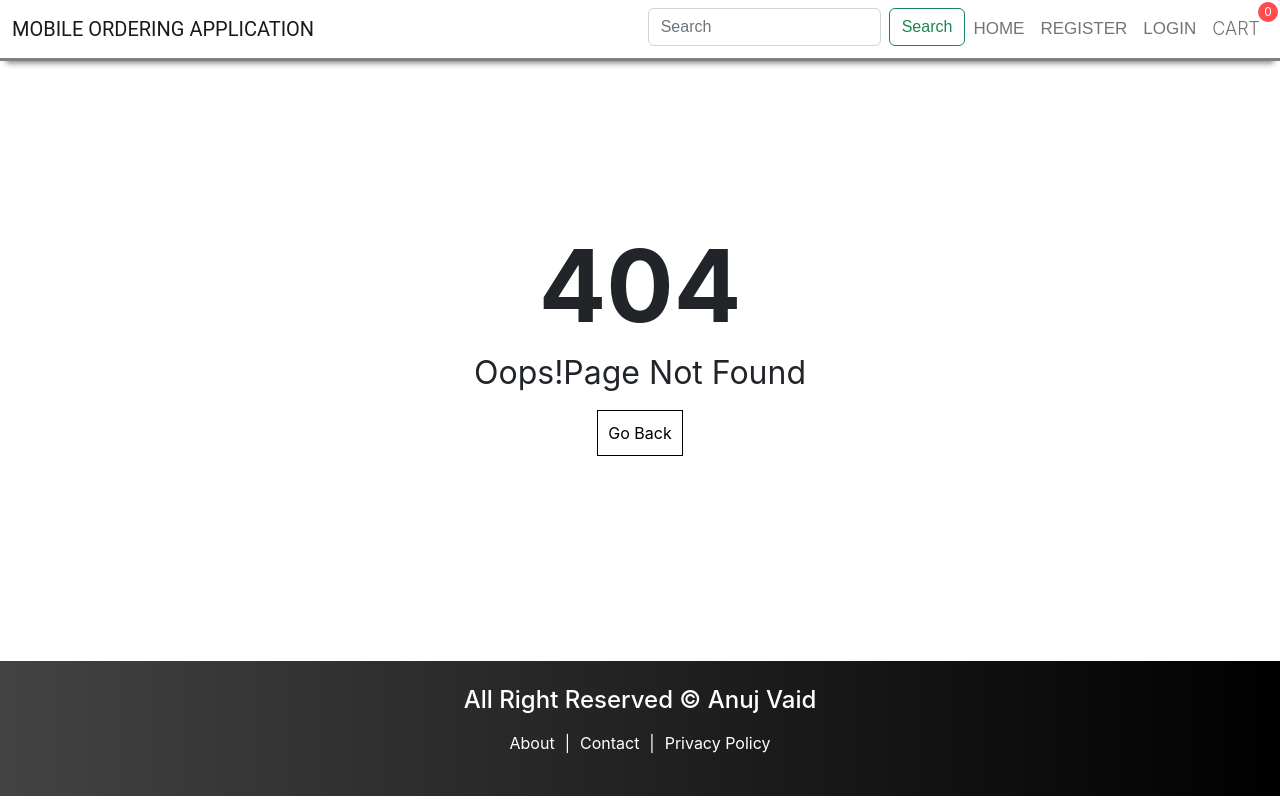
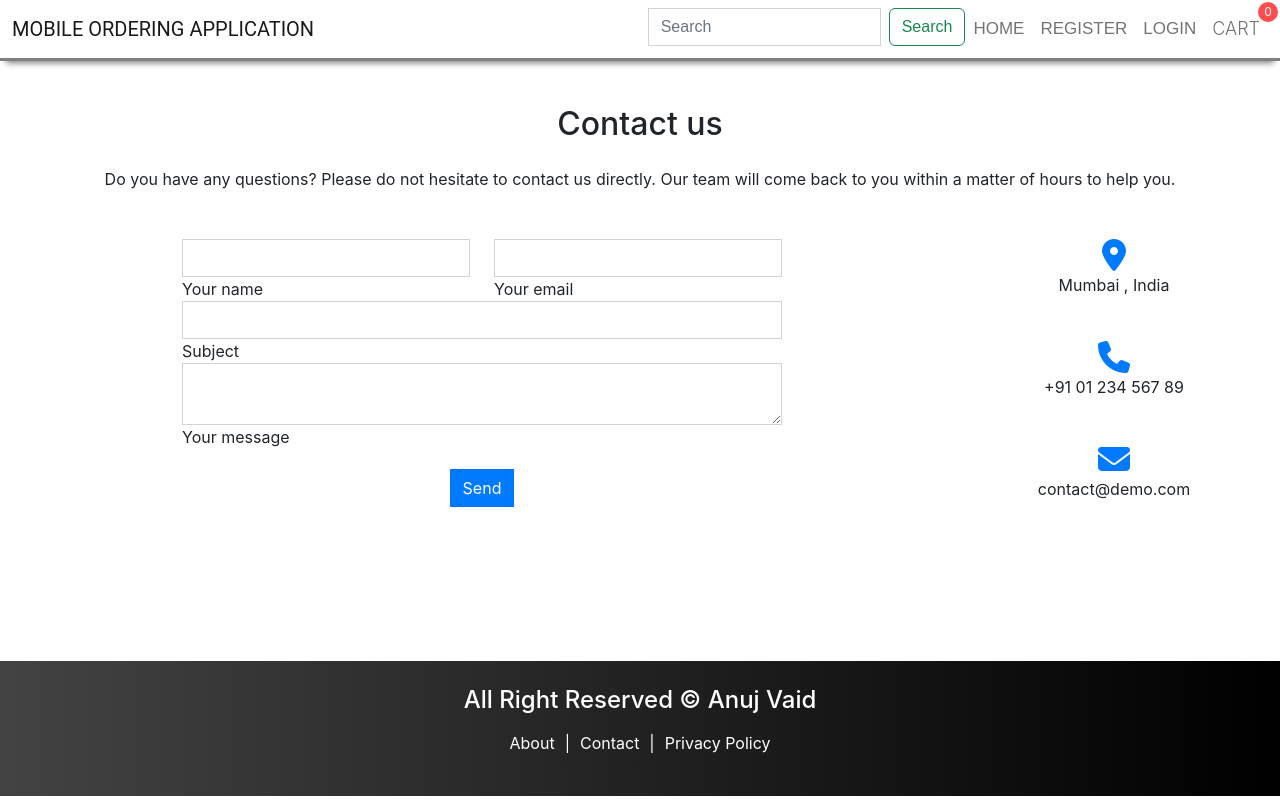
Before and after one commit to Anujvaid45/Mobile_Order, a React (Create React App) app in the folder frontend/: page /contact in a window 1280 px wide. Before the commit this address had no page. Built offline with nearby package versions, Linux system fonts and the light colour scheme.

Commit message:
final changes

```diff
--- a/frontend/src/App.js
+++ b/frontend/src/App.js
@@ -17,6 +17,9 @@ import UserProfile from './pages/user/UserProfile.js';
 import UserOrder from './pages/user/UserOrder.js';
 import ProductDetails from './pages/ProductDetails.js';
 import CartPage from './pages/CartPage.js';
+import AboutUs from './pages/AboutUs.js';
+import Contact from './pages/Contact.js';
+import Policy from './pages/Policy.js';
 function App() {
   return (
     <BrowserRouter>
@@ -28,6 +31,9 @@ function App() {
       <Route path='/login' element={<Login />}/>
       <Route path='/register' element={<Register />}/>
       <Route path='/search' element={<Search/>}/>
+      <Route path='/about' element={<AboutUs/>}/>
+      <Route path='/contact' element={<Contact/>}/>
+      <Route path='/policy' element={<Policy/>}/>
 
       <Route path="/dashboard" element={<UserRoute />}>
           <Route path="user" element={<UserDashboard />} />
--- a/frontend/src/index.css
+++ b/frontend/src/index.css
@@ -125,3 +125,50 @@ code {
   font-family: source-code-pro, Menlo, Monaco, Consolas, 'Courier New',
     monospace;
 }
+
+
+
+/* Contact.css */
+
+/* Adjust the styles as needed based on your design preferences */
+
+/* Form styling */
+#contact-form {
+  max-width: 600px;
+  margin: 0 auto;
+}
+
+.form-control {
+  border-radius: 0;
+}
+
+.btn-primary {
+  background-color: #007bff;
+  color: #fff;
+  border-radius: 0;
+}
+
+/* Contact Information styling */
+.text-center.text-md-left {
+  margin-top: 20px;
+}
+
+.list-unstyled {
+  padding: 0;
+  list-style: none;
+}
+
+.list-unstyled li {
+  margin-bottom: 20px;
+}
+
+.list-unstyled li i {
+  color: #007bff;
+}
+
+/* Responsive adjustments */
+@media (max-width: 768px) {
+  #contact-form {
+    max-width: 100%;
+  }
+}
--- /dev/null
+++ b/frontend/src/pages/AboutUs.js
@@ -0,0 +1,59 @@
+import React from 'react'
+import Layout from '../components/Layout/Layout'
+
+const AboutUs = () => {
+  return (
+    <Layout>
+{/* About 4 - Bootstrap Brain Component */}
+<section className="py-3 py-md-5 py-xl-8">
+  <div className="container">
+    <div className="row">
+      <div className="col-12 col-md-10 col-lg-8">
+        <h3 className="fs-5 mb-2 text-secondary text-uppercase">About</h3>
+        <h2 className="display-5 mb-4">Lorem ipsum, dolor sit amet consectetur adipisicing elit. Exercitationem ad delectus laboriosam a ab reprehenderit quis adipisci. Assumenda, facere. Nostrum accusantium omnis amet id ipsum nisi. Veritatis consectetur maxime doloribus!</h2>
+        <button type="button" className="btn btn-lg btn-primary mb-3 mb-md-4 mb-xl-5">Connect Now</button>
+      </div>
+    </div>
+  </div>
+  <div className="container">
+    <div className="row gy-3 gy-md-4 gy-lg-0">
+      <div className="col-12 col-lg-6">
+        <div className="card bg-light p-3 m-0">
+          <div className="row gy-3 gy-md-0 align-items-md-center">
+            <div className="col-md-5">
+              <img src="images.png" className="img-fluid rounded-start" alt="..." />
+            </div>
+            <div className="col-md-7">
+              <div className="card-body p-0">
+                <h2 className="card-title h4 mb-3">Why Choose Us?</h2>
+                <p className="card-text lead">Lorem, ipsum dolor sit amet consectetur adipisicing elit. Ratione dolore soluta non? Adipisci, quas quaerat, saepe excepturi a aut similique odit fugiat ad esse sunt nihil provident ullam fugit placeat.</p>
+              </div>
+            </div>
+          </div>
+        </div>
+      </div>
+      <div className="col-12 col-lg-6">
+        <div className="card bg-light p-3 m-0">
+          <div className="row gy-3 gy-md-0 align-items-md-center">
+            <div className="col-md-5">
+              <img src="images.png" className="img-fluid rounded-start" alt="..." />
+            </div>
+            <div className="col-md-7">
+              <div className="card-body p-0">
+                <h2 className="card-title h4 mb-3">Visionary Team</h2>
+                <p className="card-text lead">Lorem ipsum dolor sit, amet consectetur adipisicing elit. Sapiente dignissimos repudiandae velit! Soluta vitae in eveniet saepe atque debitis reprehenderit ad ipsum! Ab accusamus blanditiis voluptates</p>
+              </div>
+            </div>
+          </div>
+        </div>
+      </div>
+    </div>
+  </div>
+</section>
+
+    </Layout>
+
+  )
+}
+
+export default AboutUs
--- /dev/null
+++ b/frontend/src/pages/Contact.js
@@ -0,0 +1,89 @@
+import React from 'react'
+import Layout from '../components/Layout/Layout'
+
+const Contact = () => {
+  return (
+    <Layout>
+{/*Section: Contact v.2*/}
+<section className="mb-4">
+  {/*Section heading*/}
+  <h2 className="h1-responsive font-weight-bold text-center my-4">Contact us</h2>
+  {/*Section description*/}
+  <p className="text-center w-responsive mx-auto mb-5">Do you have any questions? Please do not hesitate to contact us directly. Our team will come back to you within
+    a matter of hours to help you.</p>
+  <div className="row">
+    {/*Grid column*/}
+    <div className="col-md-9 mb-md-0 mb-5">
+      <form id="contact-form" name="contact-form">
+        {/*Grid row*/}
+        <div className="row">
+          {/*Grid column*/}
+          <div className="col-md-6">
+            <div className="md-form mb-0">
+              <input type="text" id="name" name="name" className="form-control" />
+              <label htmlFor="name" className>Your name</label>
+            </div>
+          </div>
+          {/*Grid column*/}
+          {/*Grid column*/}
+          <div className="col-md-6">
+            <div className="md-form mb-0">
+              <input type="text" id="email" name="email" className="form-control" />
+              <label htmlFor="email" className>Your email</label>
+            </div>
+          </div>
+          {/*Grid column*/}
+        </div>
+        {/*Grid row*/}
+        {/*Grid row*/}
+        <div className="row">
+          <div className="col-md-12">
+            <div className="md-form mb-0">
+              <input type="text" id="subject" name="subject" className="form-control" />
+              <label htmlFor="subject" className>Subject</label>
+            </div>
+          </div>
+        </div>
+        {/*Grid row*/}
+        {/*Grid row*/}
+        <div className="row">
+          {/*Grid column*/}
+          <div className="col-md-12">
+            <div className="md-form">
+              <textarea type="text" id="message" name="message" rows={2} className="form-control md-textarea" defaultValue={""} />
+              <label htmlFor="message">Your message</label>
+            </div>
+          </div>
+        </div>
+        {/*Grid row*/}
+      </form>
+      <div className="text-center text-md-left">
+        <a className="btn btn-primary">Send</a>
+      </div>
+      <div className="status" />
+    </div>
+    {/*Grid column*/}
+    {/*Grid column*/}
+    <div className="col-md-3 text-center">
+      <ul className="list-unstyled mb-0">
+        <li><i className="fas fa-map-marker-alt fa-2x" />
+          <p>Mumbai , India</p>
+        </li>
+        <li><i className="fas fa-phone mt-4 fa-2x" />
+          <p>+91 01 234 567 89</p>
+        </li>
+        <li><i className="fas fa-envelope mt-4 fa-2x" />
+          <p>contact@demo.com</p>
+        </li>
+      </ul>
+    </div>
+    {/*Grid column*/}
+  </div>
+</section>
+{/*Section: Contact v.2*/}
+
+    </Layout>
+  )
+}
+
+export default Contact
--- /dev/null
+++ b/frontend/src/pages/Policy.js
@@ -0,0 +1,28 @@
+import Layout from "../components/Layout/Layout";
+
+const Policy = () => {
+    return (
+        <Layout title={'Our Policy'}>
+            <div className="row contactus ">
+        <div className="col-md-6 ">
+          <img
+            src="/images/contactus.jpeg"
+            alt="contactus"
+            style={{ width: "100%" }}
+          />
+        </div>
+        <div className="col-md-4">
+          <p>add privacy policy</p>
+          <p>add privacy policy</p>
+          <p>add privacy policy</p>
+          <p>add privacy policy</p>
+          <p>add privacy policy</p>
+          <p>add privacy policy</p>
+          <p>add privacy policy</p>
+        </div>
+      </div>
+        </Layout>
+     );
+}
+
+export default Policy;
```
Also changed, not shown: frontend/public/images/contactus.jpeg (added), frontend/public/index.html (line endings or trailing spaces).
